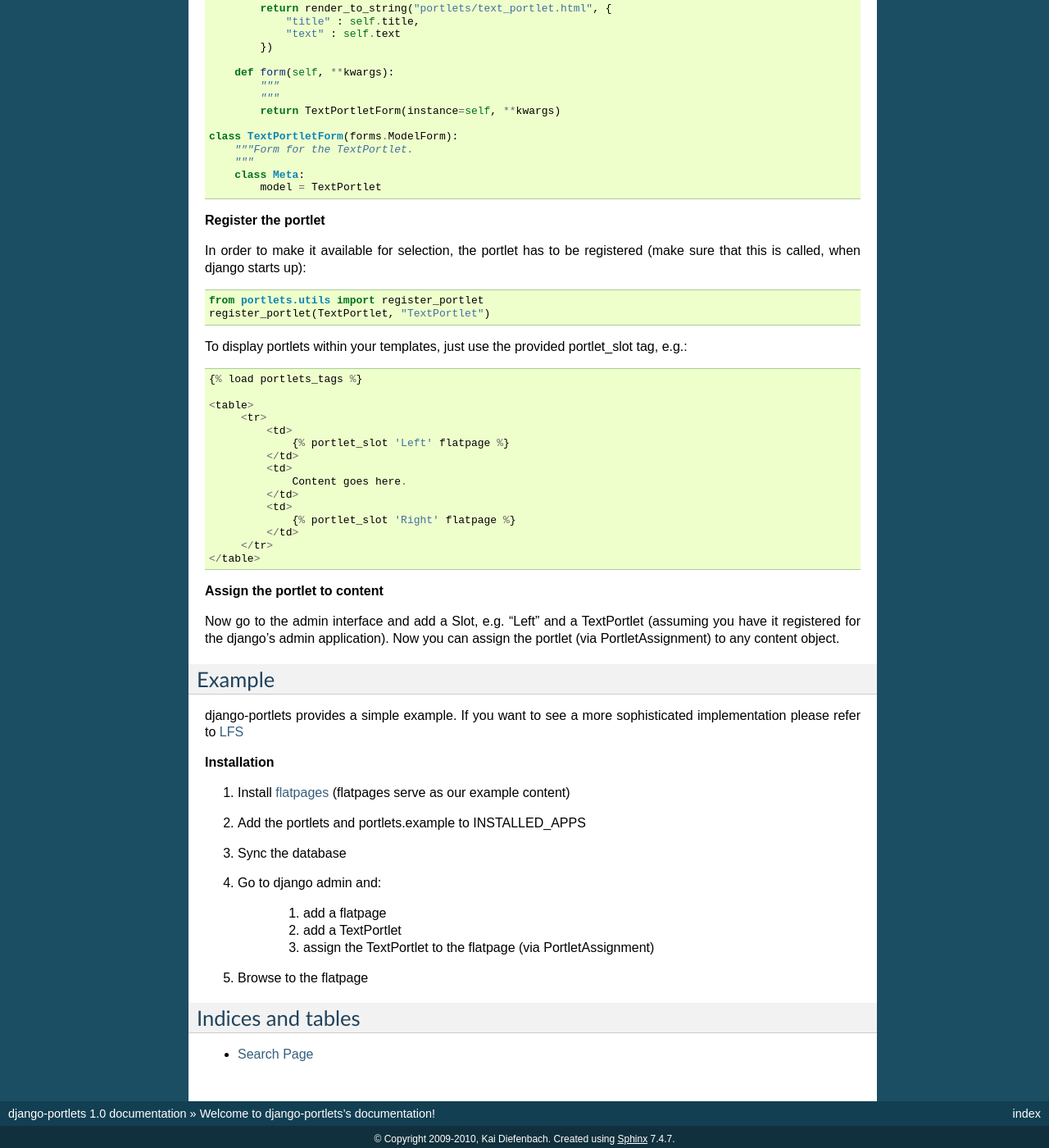
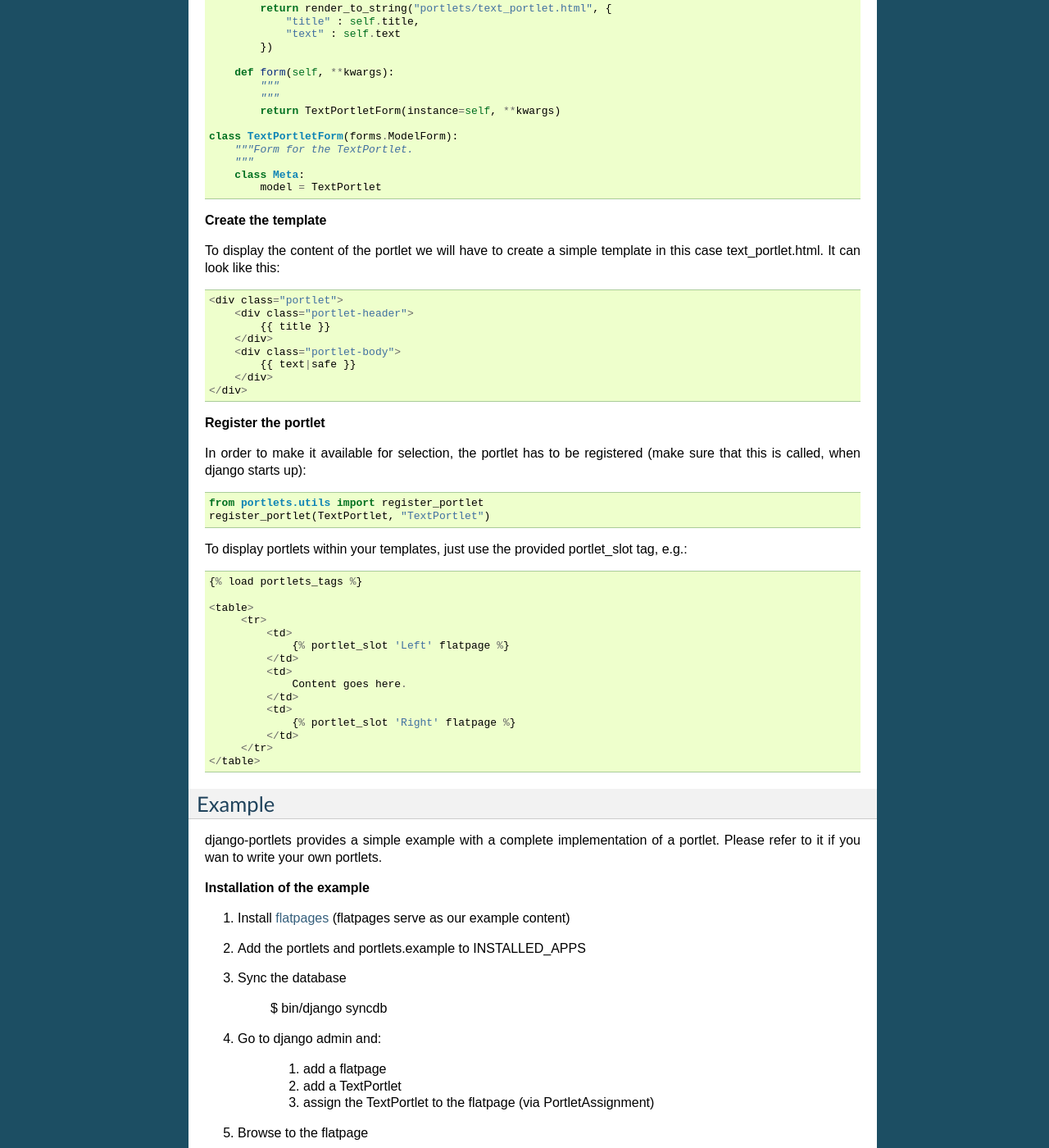
Before and after one commit to diefenbach/django-portlets, a Sphinx documentation site: the page built from docs/index.rst, in a window 1280 px wide and 1400 px high, scrolled down 905 px. Shown: the whole window at 82% size. Built offline with Sphinx 7.4.7, drawn with Linux system fonts in a browser that asks for light colours; some of the changed text lies outside the part shown.

Commit message:
Added a simple template to the docs

```diff
--- a/docs/index.rst
+++ b/docs/index.rst
@@ -8,8 +8,7 @@
 Portlets are pieces of content which are managed in Slots. Slots can be freely
 defined and placed anywhere within a HTML page.
 
-django-portlets provides just a generic engine to manage portlets. You can find
-a comprehensive implementation within `LFS`_.
+django-portlets provides just a generic engine to manage portlets. You can find  a comprehensive implementation within `LFS`_.
 
 Installation
 ============
@@ -23,7 +22,7 @@
 Usage
 =====
 
-In order to use django portlets you first have to implement a portlet. This is
+In order to use django-portlets you first have to implement a portlet. This is
 done by inheriting from the provided base class, for instance:
 
 **Create a portlet**
@@ -65,6 +64,19 @@
         class Meta:
             model = TextPortlet
 
+**Create the template**
+
+To display the content of the portlet we will have to create a simple template in this case text_portlet.html. It can look like this::
+
+    <div class="portlet">
+        <div class="portlet-header">
+            {{ title }}
+        </div>
+        <div class="portlet-body">
+            {{ text|safe }}
+        </div>
+    </div>
+
 **Register the portlet**
 
 In order to make it available for selection, the portlet has to be registered
@@ -92,25 +104,20 @@
         </tr>
    </table>
 
-**Assign the portlet to content**
-
-Now go to the admin interface and add a Slot, e.g. "Left" and a TextPortlet
-(assuming you have it registered for the django's admin application). Now you
-can assign the portlet (via PortletAssignment) to any content object.
-
 Example
 =======
 
-django-portlets provides a simple example. If you want to see a more
-sophisticated implementation please refer to `LFS`_
+django-portlets provides a simple example with a complete implementation of a portlet. Please refer to it if you wan to write your own portlets.
 
-**Installation**
+**Installation of the example**
 
 1. Install `flatpages`_ (flatpages serve as our example content)
 
 2. Add the portlets and portlets.example to INSTALLED_APPS
 
 3. Sync the database
+
+    $ bin/django syncdb
 
 4. Go to django admin and:
 
```
Also changed, not shown: other parts of docs/index.rst (+1 -0 lines).
